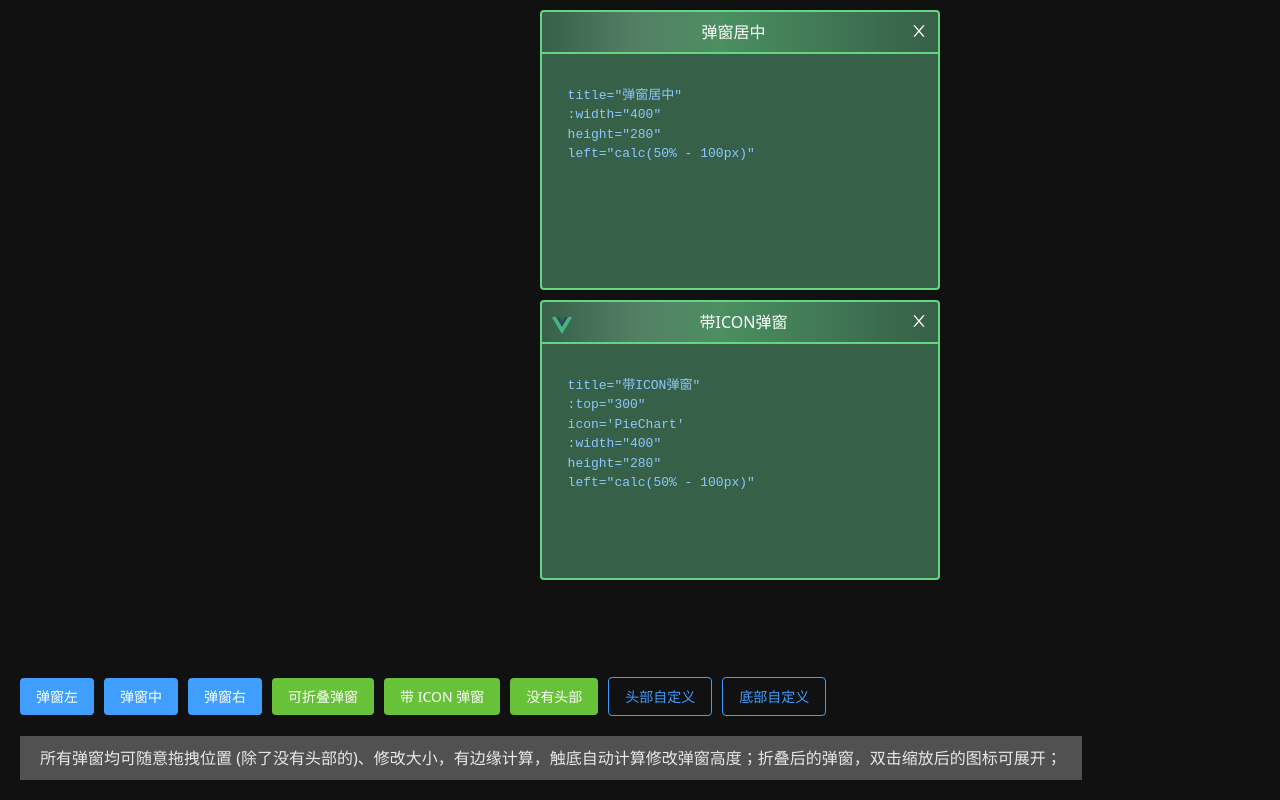
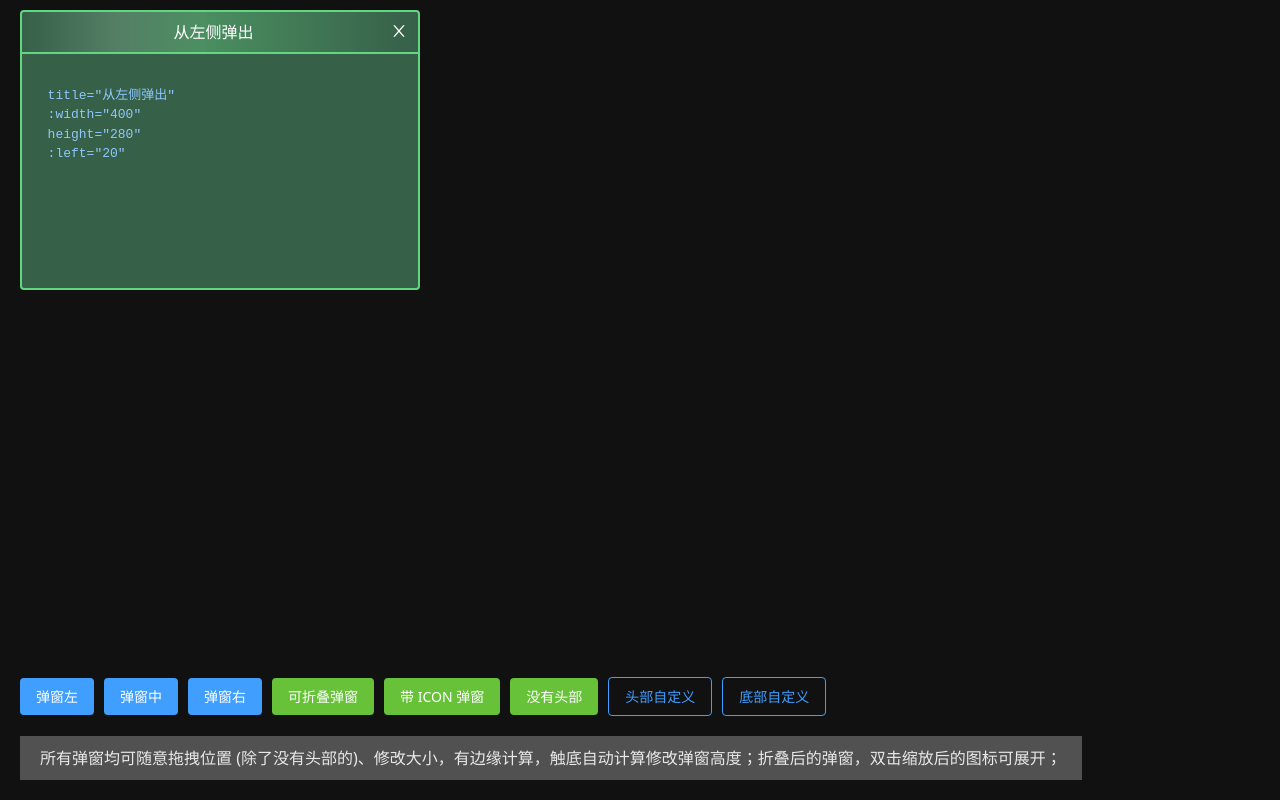
Before and after one commit to whanxueyu/vue-free-dialog, a Vue app: page / in a window 1280 px wide. Built offline with nearby package versions, Linux system fonts and the light colour scheme; the HTML template or start-up script is replaced by a standard one.

Commit message:
cli: 去除无用依赖

```diff
--- a/package.json
+++ b/package.json
@@ -9,7 +9,6 @@
     "preview": "vite preview"
   },
   "dependencies": {
-    "highlight.js": "^11.11.1",
     "vue": "^3.5.13"
   },
   "devDependencies": {
--- a/src/App.vue
+++ b/src/App.vue
@@ -3,11 +3,11 @@ import FreeDialog from "./components/free-dialog.vue";
 import { ref } from "vue";
 import vueIcon from "./assets/vue.svg";
 import CodePreview from "./components/code-preview.vue";
-const showDialog1 = ref(false);
-const showDialog2 = ref(true);
+const showDialog1 = ref(true);
+const showDialog2 = ref(false);
 const showDialog3 = ref(false);
 const showDialog4 = ref(false);
-const showDialog5 = ref(true);
+const showDialog5 = ref(false);
 const showDialog6 = ref(false);
 const showDialog7 = ref(false);
 const showDialog8 = ref(false);
--- a/src/components/code-preview.vue
+++ b/src/components/code-preview.vue
@@ -11,9 +11,7 @@ const props = withDefaults(defineProps<Props>(), {
 </script>
 
 <template>
-  <pre class="tool-code hljs"
-    >{{ props.code }}
-  </pre>
+  <pre class="tool-code">{{ props.code }}</pre>
 </template>
 
 <style scoped lang="scss">
```
Also changed, not shown: 1 other file (tests, documents, lock files or other folders).
